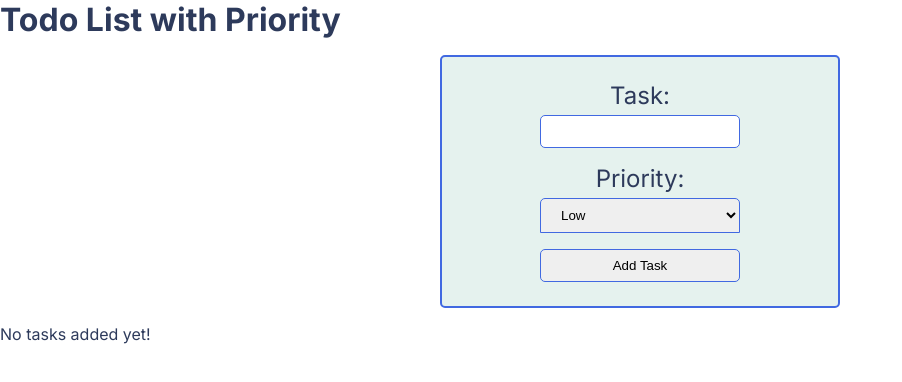
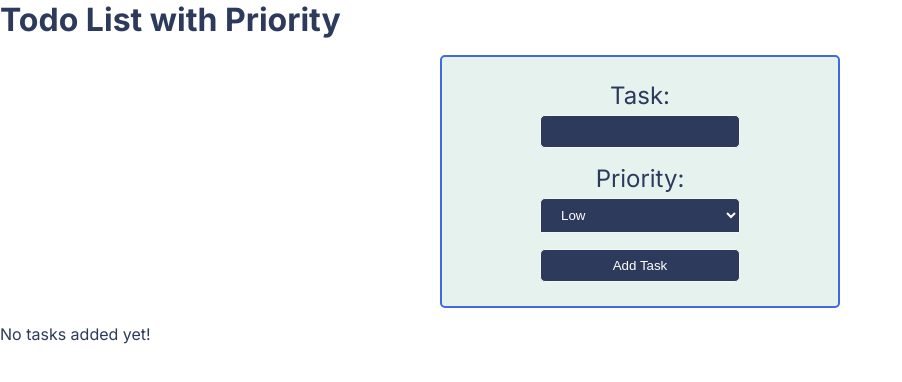
Before and after one commit to Espadv69/Priority-ToDo-List, a React (Vite) app: page / in a window 1280 px wide. Shown: the top 382 px of the page, without its empty margins (0-902 px from the left). Built offline with nearby package versions, Linux system fonts and the light colour scheme.

Commit message:
Update TodoForm styles for improved focus and visual appeal

```diff
--- a/src/css/TodoForm.css
+++ b/src/css/TodoForm.css
@@ -32,8 +32,18 @@
 
   padding: .5rem 1rem;
 
-  border: 1px solid royalblue;
+  border: 1px solid whitesmoke;
   border-radius: 5px;
+
+  color: #ffffff;
+  background: #2d3a5b;
+}
+
+.input-todoForm:focus,
+.select-todoForm:focus,
+.button-todoForm:focus {
+  outline: none;
+  border: 1px solid whitesmoke;
 }
 
 .select-todoForm {
```
